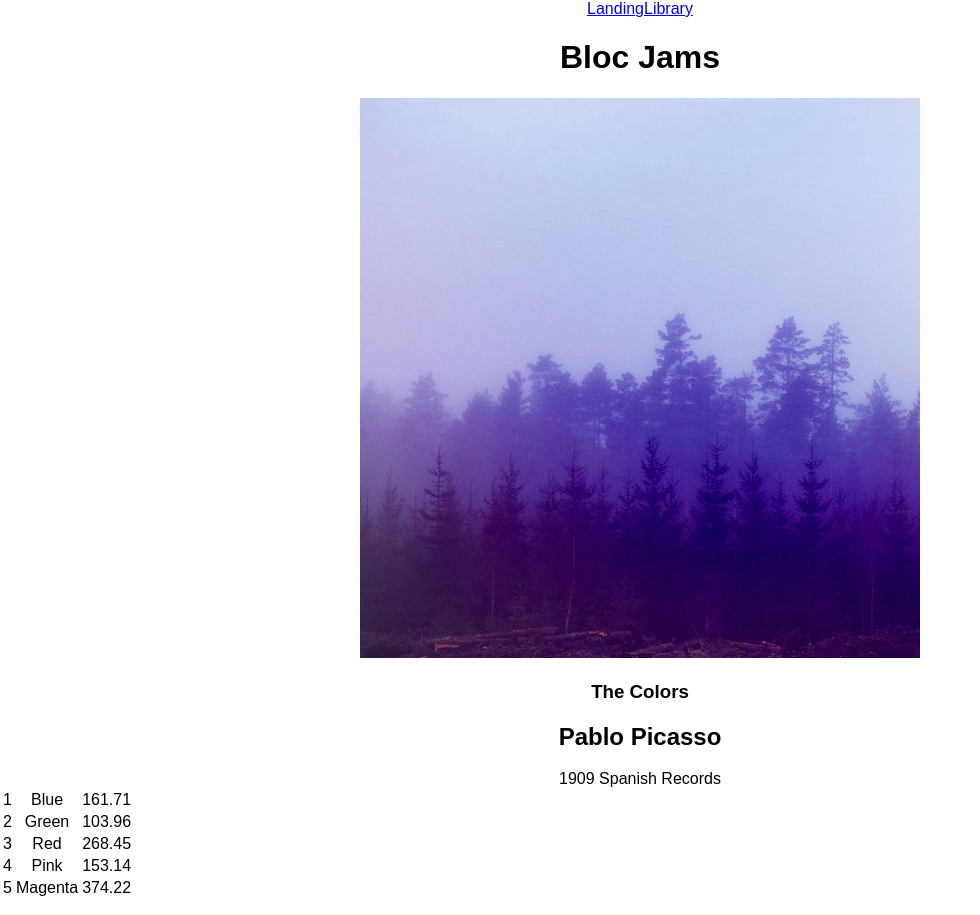
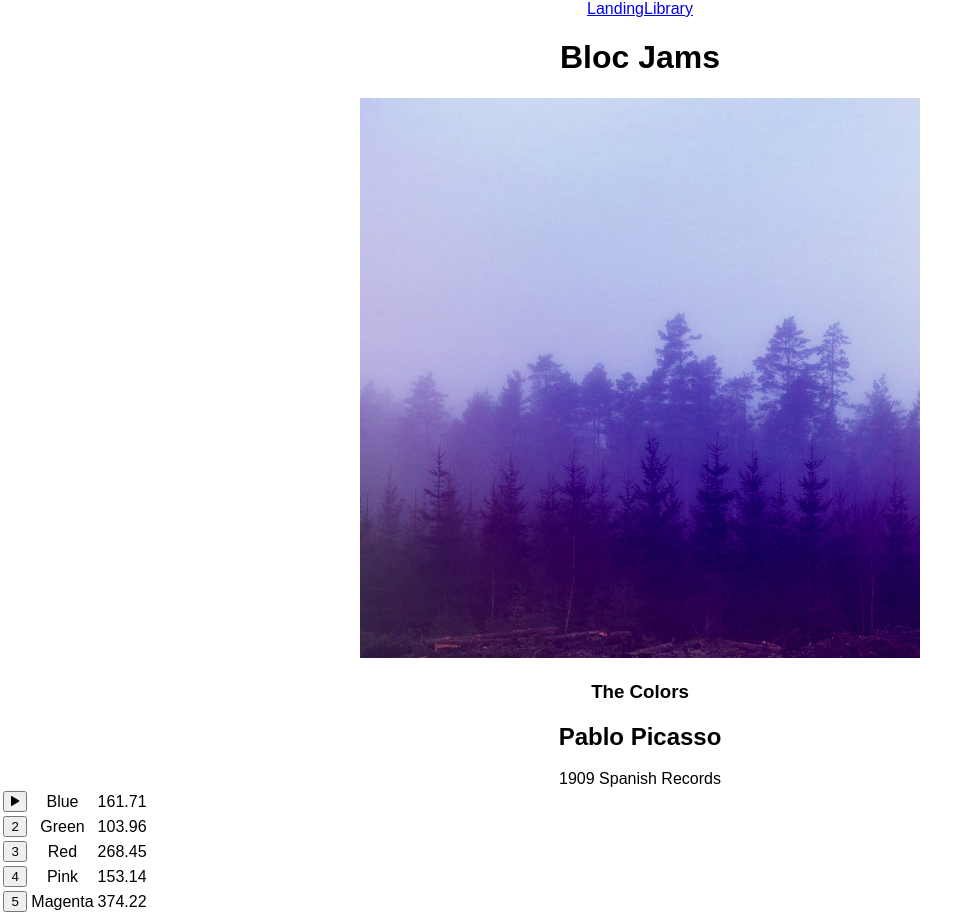
Before and after one commit to mmmeldz/Bloc-Jams-React, a React (Create React App) app: page /album/the-colors in a window 1280 px wide. Shown: the whole page, without its empty margins (0-980 px from the left). Built offline with nearby package versions, Linux system fonts and the light colour scheme.

Commit message:
Adding playPause button

```diff
--- a/public/index.html
+++ b/public/index.html
@@ -10,6 +10,7 @@
     -->
     <link rel="manifest" href="%PUBLIC_URL%/manifest.json">
     <link rel="shortcut icon" href="%PUBLIC_URL%/favicon.ico">
+      <link rel="stylesheet" type="text/css" href="http://code.ionicframework.com/ionicons/2.0.1/css/ionicons.min.css">
     <!--
       Notice the use of %PUBLIC_URL% in the tags above.
       It will be replaced with the URL of the `public` folder during the build.
--- a/src/components/Album.js
+++ b/src/components/Album.js
@@ -63,9 +63,22 @@
              <col id="song-duration-column" />
            </colgroup>
            <tbody>
-           {this.state.album.songs.map( (song, index) =>
-               <tr className="song" key={index} onClick={() => this.handleSongClick(song)} >
-                <td className="song-number">{index+1}</td>
+           {this.state.album.songs.map((song, index) =>
+                   <tr className="song" key={index} onClick={() => this.handleSongClick(song)}
+                     onMouseEnter={() => this.setState({isHovered: index+1})}
+                     onMouseLeave={() => this.setState({isHovered: false})}>
+                     <td className="song-actions">
+                       <button id="song-action-btns">
+                       { (this.state.currentSong.title === song.title) ?
+                         <span className={this.state.isPlaying ? "ion-pause" : "ion-play"}></span>
+                         :
+                         (this.state.isHovered === index+1) ?
+                         <span className="ion-play"></span>
+                         :
+                         <span className="song-number">{index+1}</span>
+                       }
+                       </button>
+               </td>
                 <td className="song-title">{song.title}</td>
                 <td className="song-duration">{song.duration}</td>
             </tr>
```
